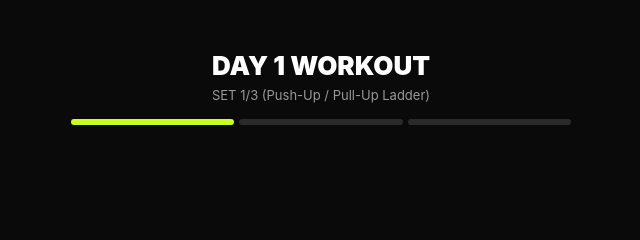
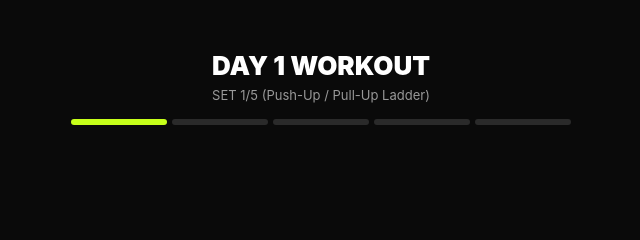
Before and after one commit to Abdula2307/Barbellion, a plain HTML site: page day1.html in a window 1280 px wide. Shown: the top 240 px of the page, 319-959 px from the left. Drawn offline with Linux system fonts and the light colour scheme; sample sign-in values are in the browser's storage.

Commit message:
Update day1.html

```diff
--- a/day1.html
+++ b/day1.html
@@ -34,10 +34,12 @@
     const headers = { 'Content-Type': 'application/json', Authorization: `Bearer ${token}` };
 
     const RAW_SETS = [
-      { label: 'Push-Up / Pull-Up Ladder', instructions: '10 Push-Ups → immediately 10 Pull-Ups. Then 9→9, 8→8, 7→7, 6→6, 5→5, 4→4, 3→3. No rest between any of it — about 100 total reps.' },
-      { label: 'Legs Circuit', instructions: '30 Squats → Calf Raises (max reps). Repeat this pair 3 times straight through, no rest between rounds.' },
-      { label: 'Core Circuit', instructions: '25 Leg Raises → 40 Mountain Climbers → 1 Minute Plank Hold. Repeat this whole circuit 3 times, no rest.' },
-    ];
+  { label: 'Push-Up / Pull-Up Ladder', instructions: '10 Push-Ups → immediately 10 Pull-Ups. Then 9→9, 8→8, 7→7, 6→6, 5→5, 4→4, 3→3. No rest between any of it — about 100 total reps.' },
+  { label: 'Legs Circuit', instructions: '30 Squats → Calf Raises (max reps). Repeat this pair 2 times straight through, no rest between rounds.' },
+  { label: 'Forearm Finisher', instructions: '20 Wrist Extensions → 20 Wrist Flexions → 20 Wrist Rotations, straight through. Set 1 of 2.' },
+  { label: 'Forearm Finisher', instructions: '20 Wrist Extensions → 20 Wrist Flexions → 20 Wrist Rotations, straight through. Set 2 of 2.' },
+  { label: 'Core Circuit', instructions: '25 Leg Raises → 40 Mountain Climbers → 1 Minute Plank Hold. Repeat this whole circuit 3 times, no rest.' },
+];
 
     const SLIDES = [];
     RAW_SETS.forEach((set, i) => {
```
